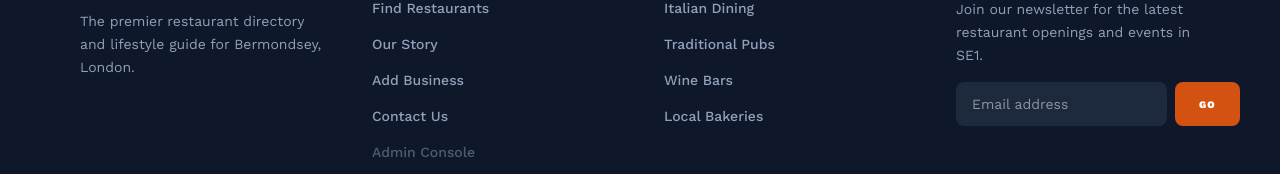
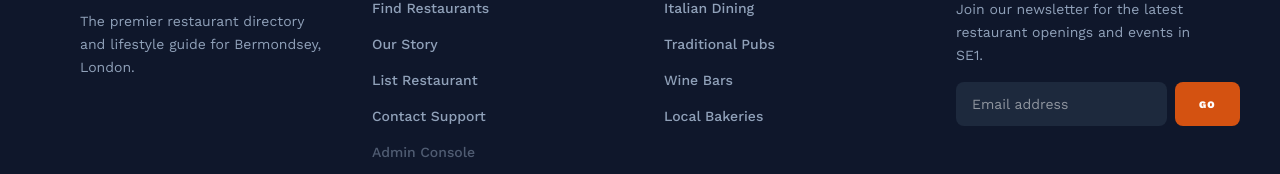
Before and after one commit to Tchapwo1/bermondsey_restaurant_directory_updated, a Next.js app in the folder web/: page / in a window 1280 px wide. Shown: the part 1934-2108 px from the top of the page. Built offline with nearby package versions, Linux system fonts and the light colour scheme; no server answers; the database is empty.

Commit message:
Fix: Final production stability, expanded submit form, and footer updates

```diff
--- a/web/src/components/Footer.tsx
+++ b/web/src/components/Footer.tsx
@@ -20,8 +20,8 @@ export default function Footer() {
           <ul className="space-y-4 text-slate-400 text-sm font-medium">
             <li><Link className="hover:text-primary transition-colors" href="/restaurants">Find Restaurants</Link></li>
             <li><Link className="hover:text-primary transition-colors" href="/about">Our Story</Link></li>
-            <li><Link className="hover:text-primary transition-colors" href="/submit">Add Business</Link></li>
-            <li><Link className="hover:text-primary transition-colors" href="/contact">Contact Us</Link></li>
+            <li><Link className="hover:text-primary transition-colors" href="/submit">List Restaurant</Link></li>
+            <li><Link className="hover:text-primary transition-colors" href="/contact">Contact Support</Link></li>
             <li><Link className="hover:text-primary transition-colors opacity-50 hover:opacity-100" href="/admin">Admin Console</Link></li>
           </ul>
         </div>
```
